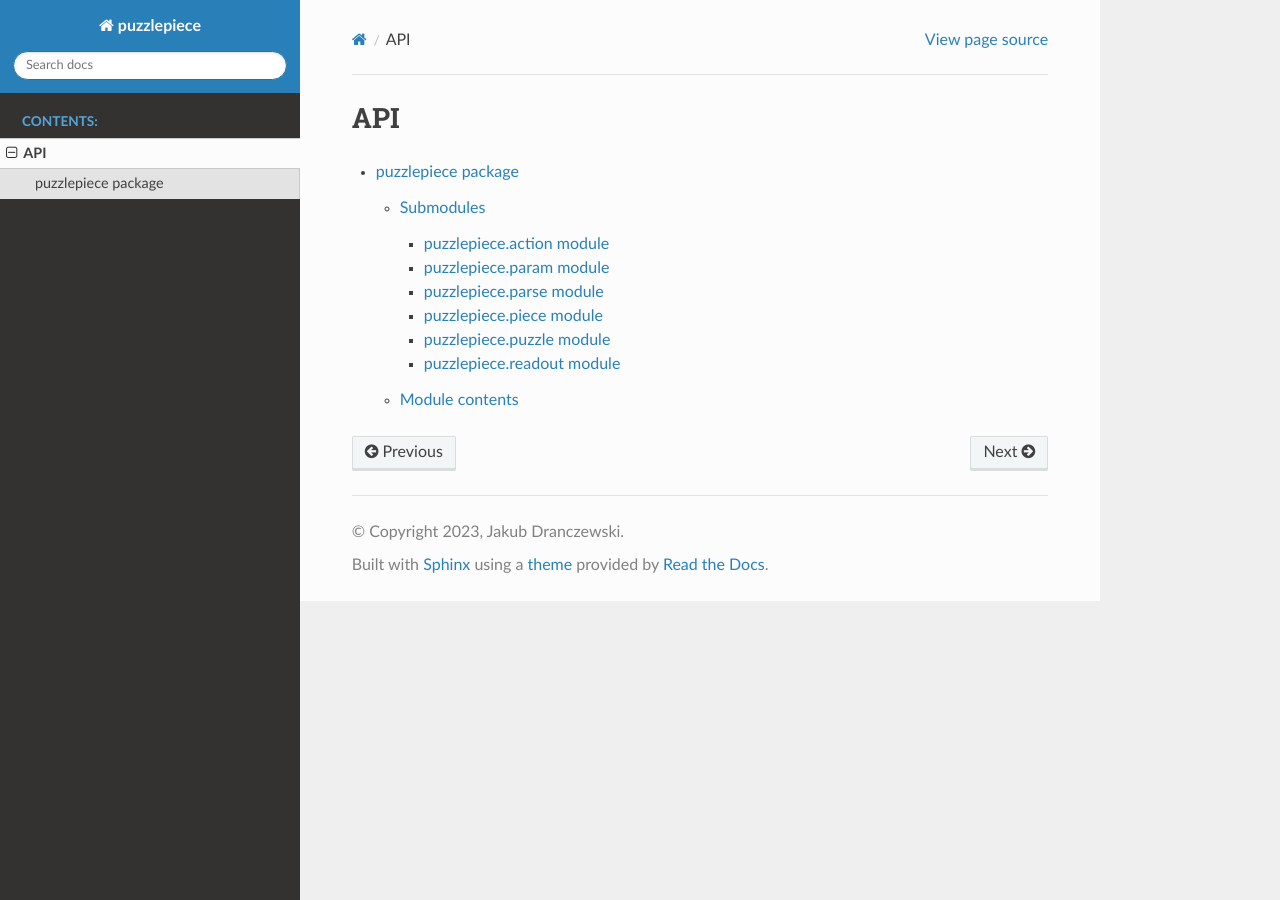
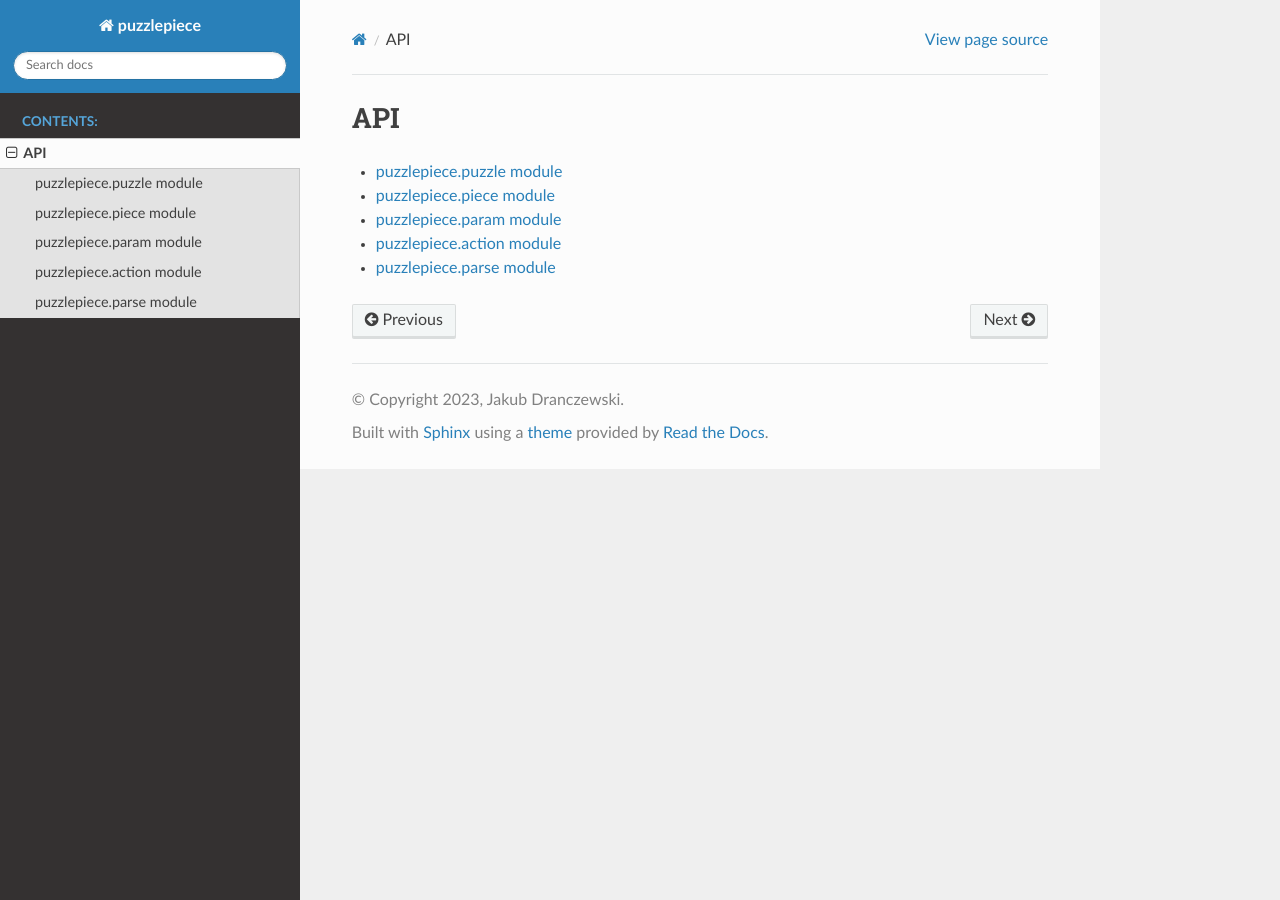
Before and after one commit to jdranczewski/puzzlepiece, a Sphinx documentation site: the page built from docs/source/modules.rst, in a window 1280 px wide. Built offline with Sphinx 7.4.7 and the Read the Docs theme 2.0.0, drawn with Linux system fonts in a browser that asks for light colours.

Commit message:
Documentation updates

```diff
--- a/docs/source/generated/puzzlepiece.rst
+++ /dev/null
@@ -1,4 +0,0 @@
-puzzlepiece
-===========
-
-.. automodule:: puzzlepiece
--- a/docs/source/modules.rst
+++ b/docs/source/modules.rst
@@ -2,6 +2,10 @@ API
 ===========
 
 .. toctree::
-   :maxdepth: 4
+   :maxdepth: 2
 
-   puzzlepiece
+   puzzlepiece.puzzle
+   puzzlepiece.piece
+   puzzlepiece.param
+   puzzlepiece.action
+   puzzlepiece.parse
```
Also changed, not shown: docs/source/index.rst (+5 -3 lines), docs/source/puzzlepiece.readout.rst (deleted, +0 -7 lines), docs/source/puzzlepiece.rst (deleted, +0 -23 lines), 1 other file.
